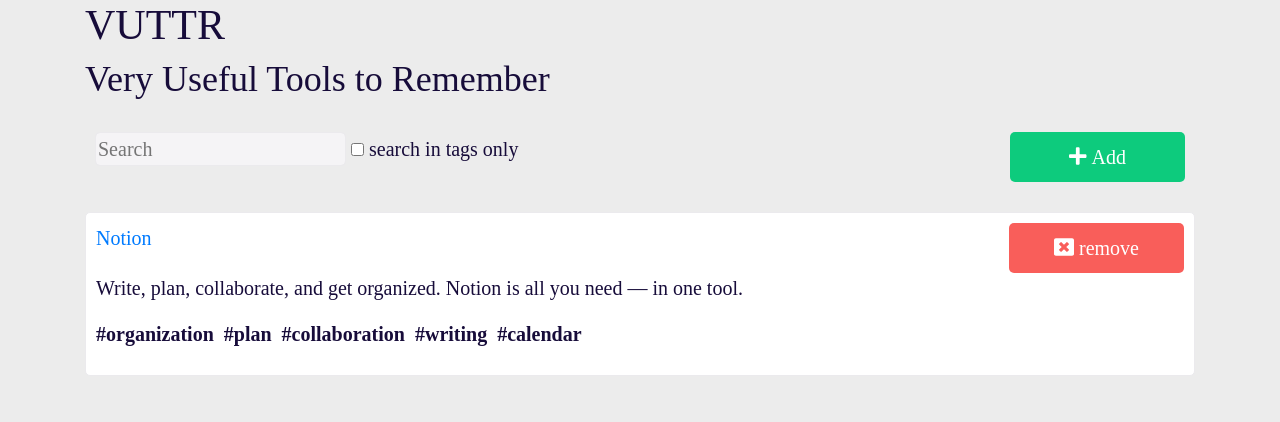
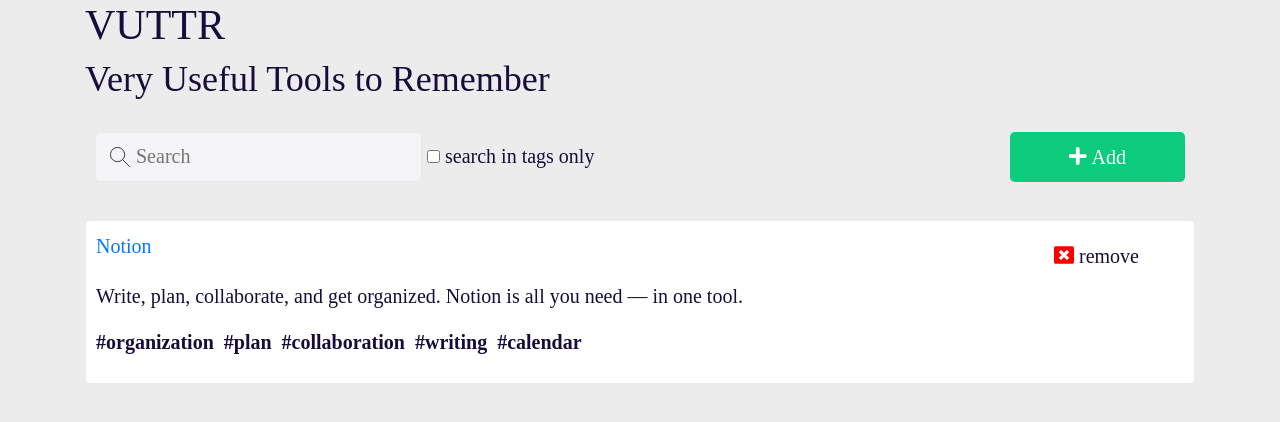
Before and after one commit to clluiz/bossabox, a React (Create React App) app in the folder frontend/: page / in a window 1280 px wide. Shown: the top 422 px of the page. Built offline with nearby package versions, Linux system fonts and the light colour scheme; a web font is replaced by a local one.

Commit message:
Finish list and control bar styles

```diff
--- a/frontend/src/components/ControlBar/index.jsx
+++ b/frontend/src/components/ControlBar/index.jsx
@@ -7,7 +7,9 @@
   return (
     <div className="control-bar">
       <div className="control-bar__search">
-        <input type="text" placeholder="Search" className="search" />
+        <label className="group">
+          <input type="text" placeholder="Search" className="search" />
+        </label>
         <input id="tags-only" type="checkbox" />
         <label for="tags-only">search in tags only</label>
       </div>
--- a/frontend/src/components/ControlBar/index.scss
+++ b/frontend/src/components/ControlBar/index.scss
@@ -4,12 +4,32 @@
   margin-top: 20px;
   padding: 10px;
   .control-bar__search {
+
+    .group {
+      position: relative;
+      background-color: #F5F4F6;
+      background-color: transparent;
+    }
+
+    .group:before {
+      content: "";
+      position: absolute;
+      left: 15px;
+      top: 15px;
+      background: url('../../icons/Icon-Search-2px.svg') no-repeat;
+      background-size: 20px 20px;
+      height: 20px;
+      width: 20px;
+    }
+
     input {
       margin-right: 5px;
+      padding: 10px 40px;
     }
     .search {
       border: 1px solid #EBEAED;
       border-radius: 5px;
+      height: 50px;
       background: #F5F4F6 0% 0% no-repeat padding-box;
     }
   }
--- a/frontend/src/index.scss
+++ b/frontend/src/index.scss
@@ -54,18 +54,12 @@
 }
 
 .btn-remove {
-  color: #FFFFFF;
-  background-color: #F95E5A;
-  &:hover {
-    background-color: #CC4C4C;
-  }
-  &:active {
-    background-color: #A53F3F;
-  }
-  &:disabled {
-    background-color: #FCAEAC;
-  }
+  border: none;
+  color: #170C3A;
+  background-color: transparent;
+  outline: none !important;
   .svg-inline--fa {
     margin-right: 5px;
+    color: red;
   }
 }
```
Also changed, not shown: frontend/src/icons/Icon-Search-2px.svg (added).
